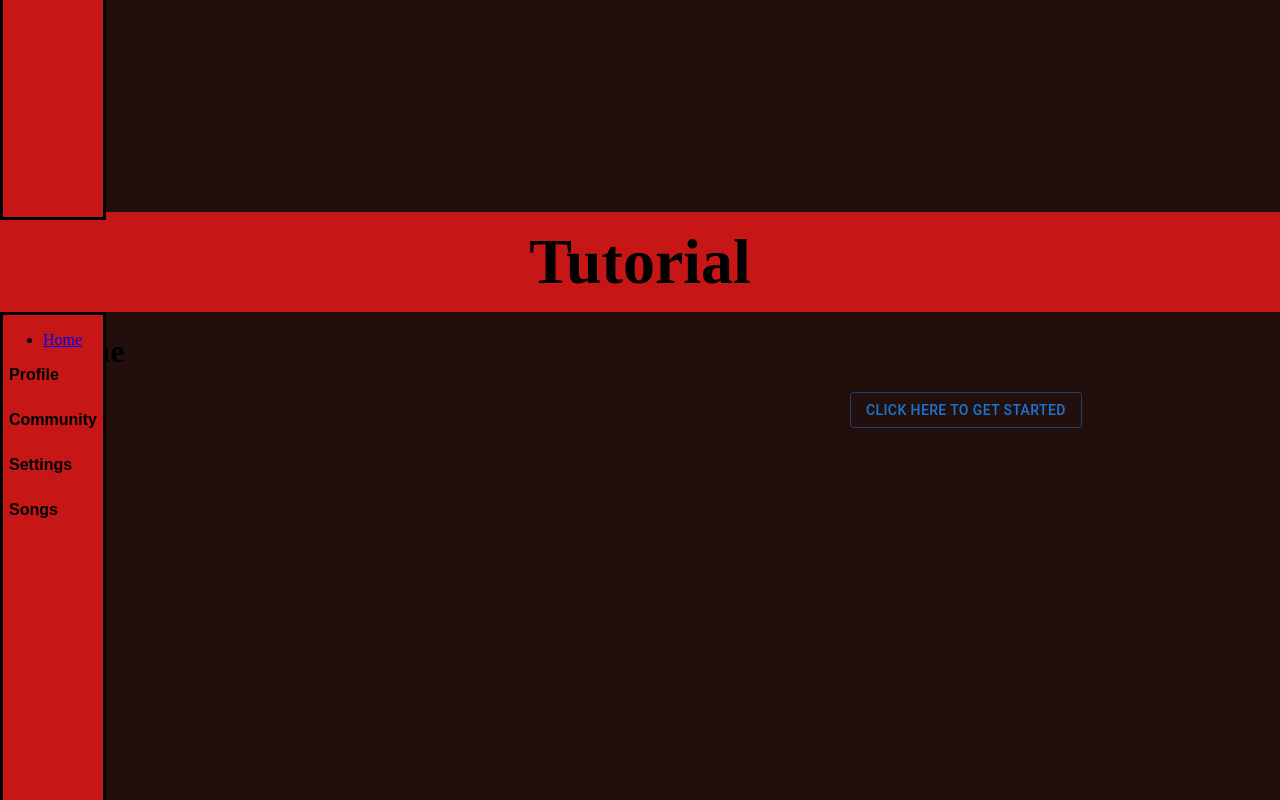
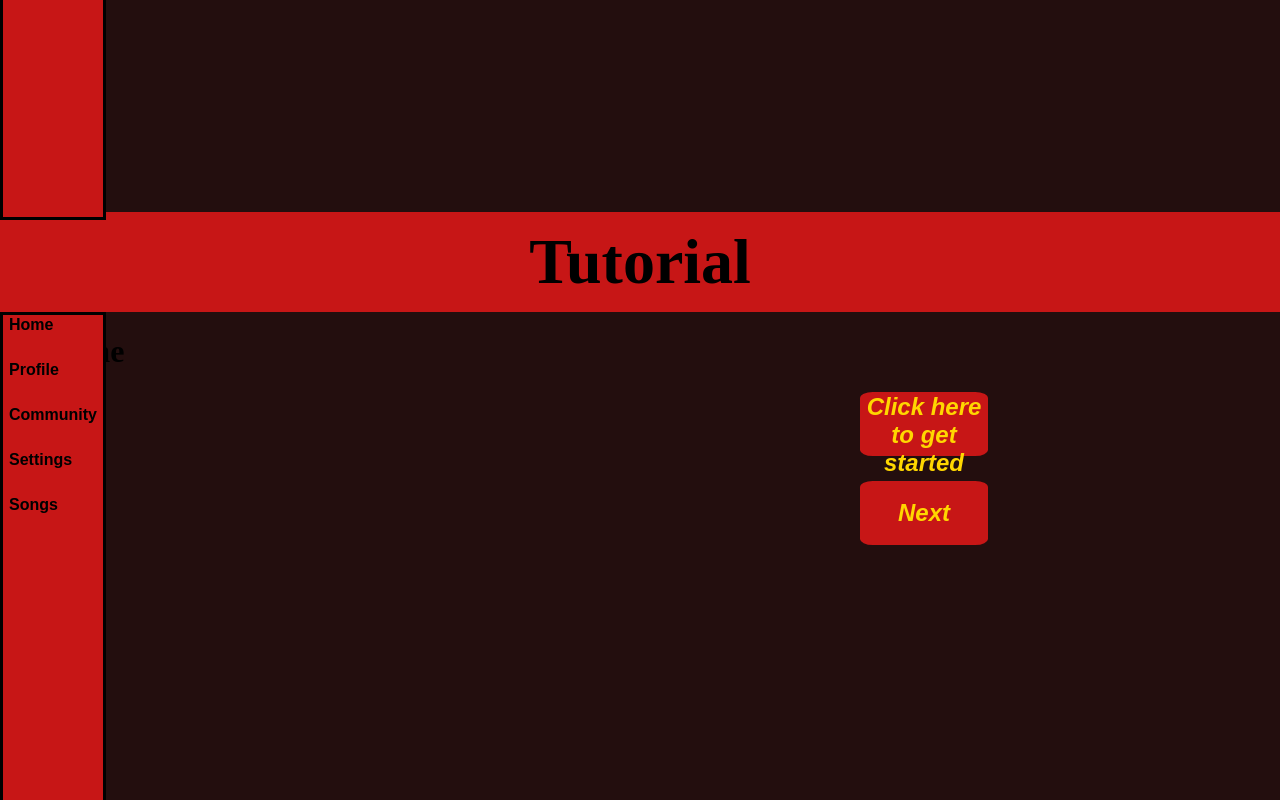
Before and after one commit to Wiardus/Guitar-Masters, a React (Create React App) app: page /HomePage in a window 1280 px wide. Shown: the part 1482-2282 px from the top of the page. Built offline with nearby package versions, Linux system fonts and the light colour scheme; a web font is replaced by a local one.

Commit message:
Created re-usable tutoral dialog box component

```diff
--- a/src/App.scss
+++ b/src/App.scss
@@ -1,4 +1,6 @@
 @import url('https://fonts.googleapis.com/css2?family=Germania+One&display=swap');
+
+$main-red-color: #C71616;
 
 body {
   margin: 0;
@@ -68,7 +70,7 @@ body {
 
   button {
     background: #C71616;
-    margin-top: -800px;
+    margin-top: -825px;
   }
 
   input {
@@ -92,3 +94,25 @@ body {
   width: 100vw;
   background: pink;
 }
+
+.tutorialDialog {
+  color: black;
+  margin-left: 500px;
+  height: 50vh;
+  width: 50vw;
+  background: $main-red-color;
+}
+
+.tutorialDialogBtn {
+  display: table-cell;
+  font-size: 1.5em;
+  text-align:center;
+  width: 10vw;
+  height: 5vw;
+  background: $main-red-color;
+  color: gold;
+  margin-left: 860px;
+  text-align: center;
+  border-radius: 10%;
+  font-style: italic;
+}
--- a/src/App.tsx
+++ b/src/App.tsx
@@ -16,14 +16,7 @@ function App() {
   return (
     <div>
       <Login username={''} isLoggedIn={false} />
-      <Router>
-        <Switch>
-          <Route path="/HomePage">
-          <HomePage />
-          </Route>
-        </Switch>
-      </Router>
-
+      <HomePage />
       <Tutorial />
     </div>
   );
--- a/src/Components/Navbar.tsx
+++ b/src/Components/Navbar.tsx
@@ -12,22 +12,14 @@ import {
 const Navbar = () => {
 
     return (
-        <Router>
+
         <div className="navbar">
-            <ul>
-                <li>
-                    <Link to="/HomePage">
-                        Home
-                    </Link>
-                </li>
-            </ul>
-
+            <button>Home</button>
             <button>Profile</button>
             <button>Community</button>
             <button>Settings</button>
             <GMDialog />
         </div>
-        </Router>
     )
 }
 
--- a/src/Components/Tutorial.tsx
+++ b/src/Components/Tutorial.tsx
@@ -1,6 +1,9 @@
 import Header from "./Header"
 import Navbar from "./Navbar"
 import Dialog from "./Dialog"
+import TutorialDialog from "./TutorialDialog"
+
+// functie schrijven of statehook om knop van volgende tutorial dialog uit te schakelen totdat de eerste is aangeklikt
 
 const Tutorial = () => {
     return (
@@ -9,7 +12,8 @@ const Tutorial = () => {
             <Header title={'Tutorial'}/>
             <Navbar />
             <h1>Welcome</h1>
-            <Dialog />
+            <TutorialDialog header={'Welcome to Guitar Masters!'} content={'Guitar Masters is a platform for learning guitar in a modern, exciting way.'} buttonName={'Click here to get started'}/>
+            <TutorialDialog header={'Tutorial'} buttonName={'Next'} />
 
         </div>
 
--- /dev/null
+++ b/src/Components/TutorialDialog.tsx
@@ -0,0 +1,41 @@
+import React, { useState } from 'react'
+
+interface TutorialDialogProps {
+    header: string
+    content?: string
+    buttonName?: string
+}
+
+const TutorialDialog = ({header, content, buttonName} : TutorialDialogProps) => {
+
+    const [IsOpen, setIsOpen] = useState({
+        isOpen: false
+    })
+
+    let tutorialDialog =
+         (
+        <div className="tutorialDialog">
+            <h2>{header}</h2>
+            <p>{content}</p>
+            <button>Next</button>
+        </div>
+        )
+
+
+    if (IsOpen.isOpen) {
+        return (
+            <div>
+                 <button className="tutorialDialogBtn" onClick={(e) => setIsOpen({...IsOpen, isOpen: false})}>{buttonName}</button>
+                {tutorialDialog}</div>
+        )
+    } else {
+        return (
+            <div>
+                 <button className="tutorialDialogBtn" onClick={(e) => setIsOpen({...IsOpen, isOpen: true})}>{buttonName}</button>
+            </div>
+
+        )
+    }
+  }
+
+export default TutorialDialog
```
